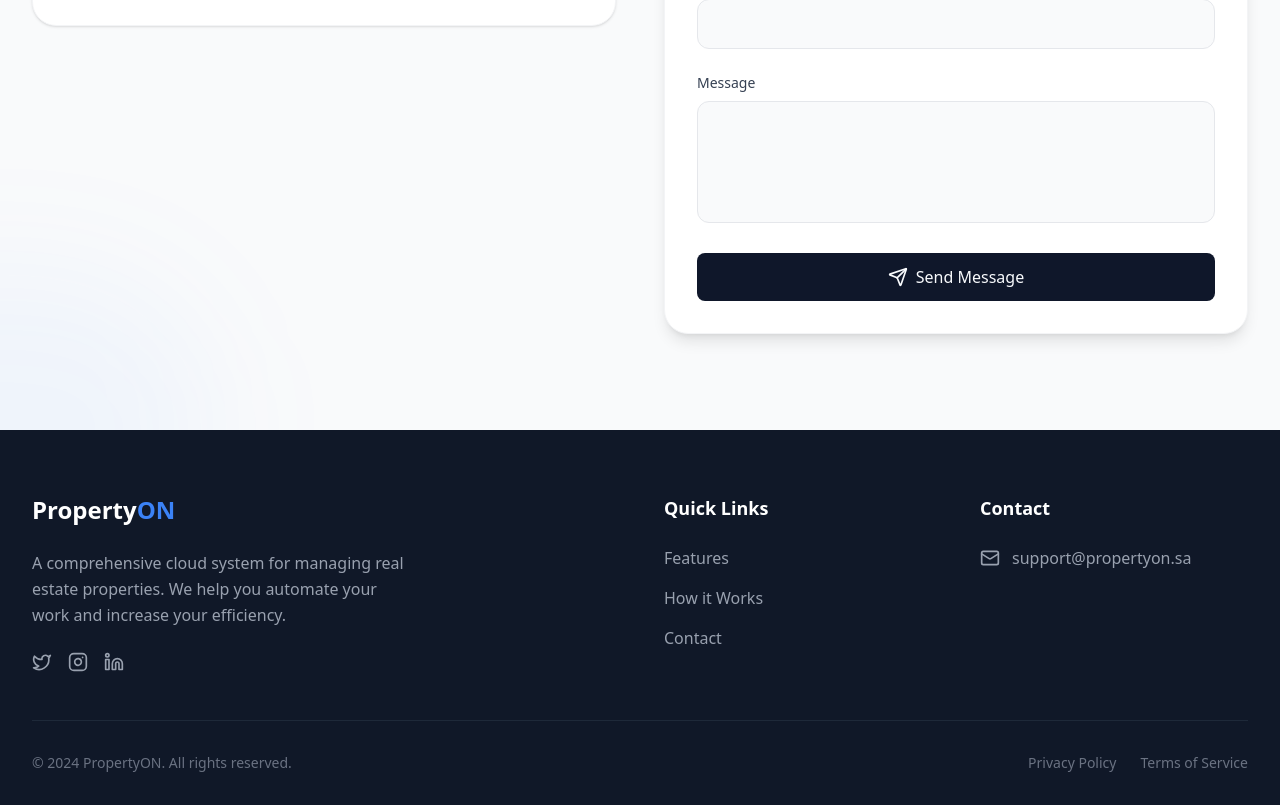
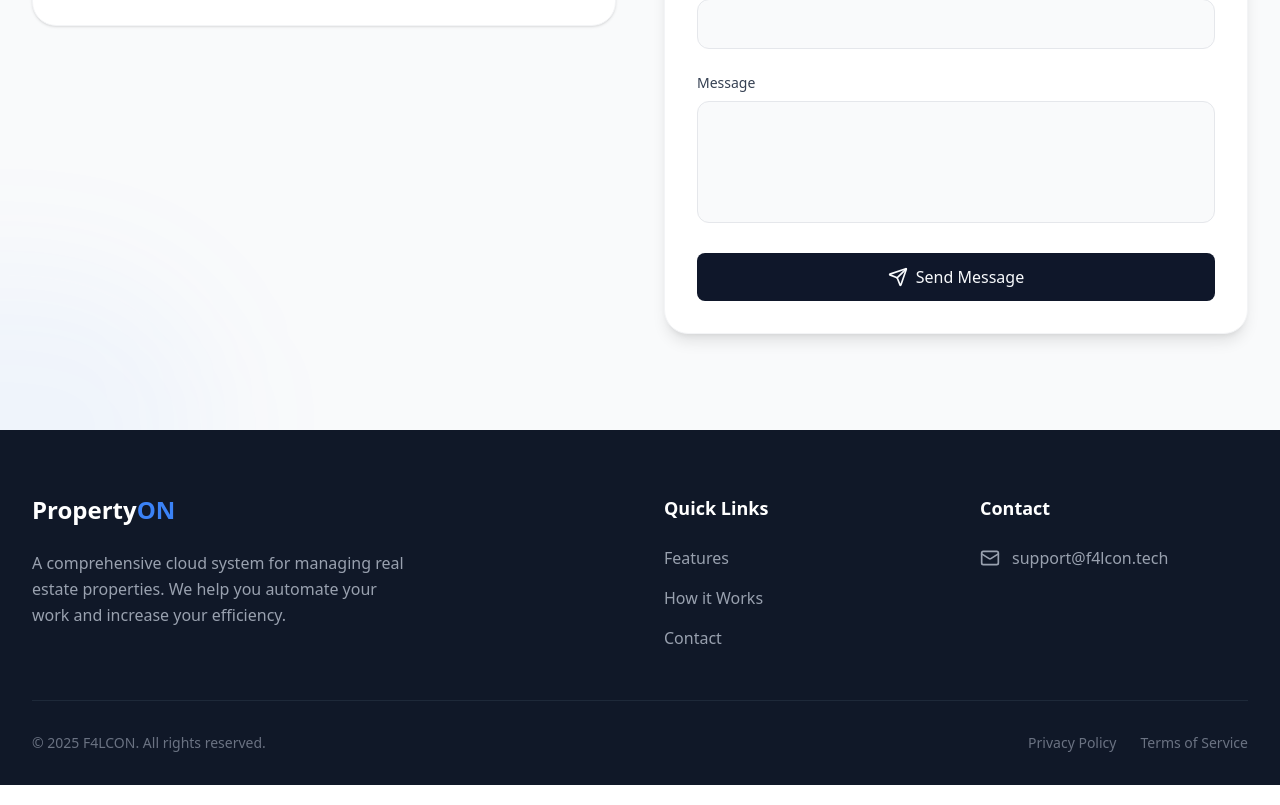
Before and after one commit to saqer-th/PropertyON-, a Next.js app: page / in a window 1280 px wide. Shown: the part 3902-4707 px from the top of the page. Built offline with nearby package versions, Linux system fonts and the light colour scheme.

Commit message:
Update the links

```diff
--- a/src/components/landing/Footer.tsx
+++ b/src/components/landing/Footer.tsx
@@ -18,17 +18,6 @@ export default function Footer() {
                         <p className="text-gray-400 max-w-sm leading-relaxed mb-6">
                             {t.footer.description}
                         </p>
-                        <div className="flex gap-4">
-                            <a href="#" className="text-gray-400 hover:text-white transition-colors">
-                                <Twitter className="h-5 w-5" />
-                            </a>
-                            <a href="#" className="text-gray-400 hover:text-white transition-colors">
-                                <Instagram className="h-5 w-5" />
-                            </a>
-                            <a href="#" className="text-gray-400 hover:text-white transition-colors">
-                                <Linkedin className="h-5 w-5" />
-                            </a>
-                        </div>
                     </div>
 
                     <div>
@@ -57,7 +46,7 @@ export default function Footer() {
                         <ul className="space-y-4">
                             <li className="flex items-center gap-3 text-gray-400">
                                 <Mail className="h-5 w-5" />
-                                <span>support@propertyon.sa</span>
+                                <span>support@f4lcon.tech</span>
                             </li>
                         </ul>
                     </div>
--- a/src/data/content.ts
+++ b/src/data/content.ts
@@ -126,7 +126,7 @@ export const content = {
             description: 'A comprehensive cloud system for managing real estate properties. We help you automate your work and increase your efficiency.',
             quickLinks: 'Quick Links',
             contact: 'Contact',
-            rights: '© 2024 PropertyON. All rights reserved.',
+            rights: '© 2025 F4LCON. All rights reserved.',
             privacy: 'Privacy Policy',
             terms: 'Terms of Service',
         },
```
